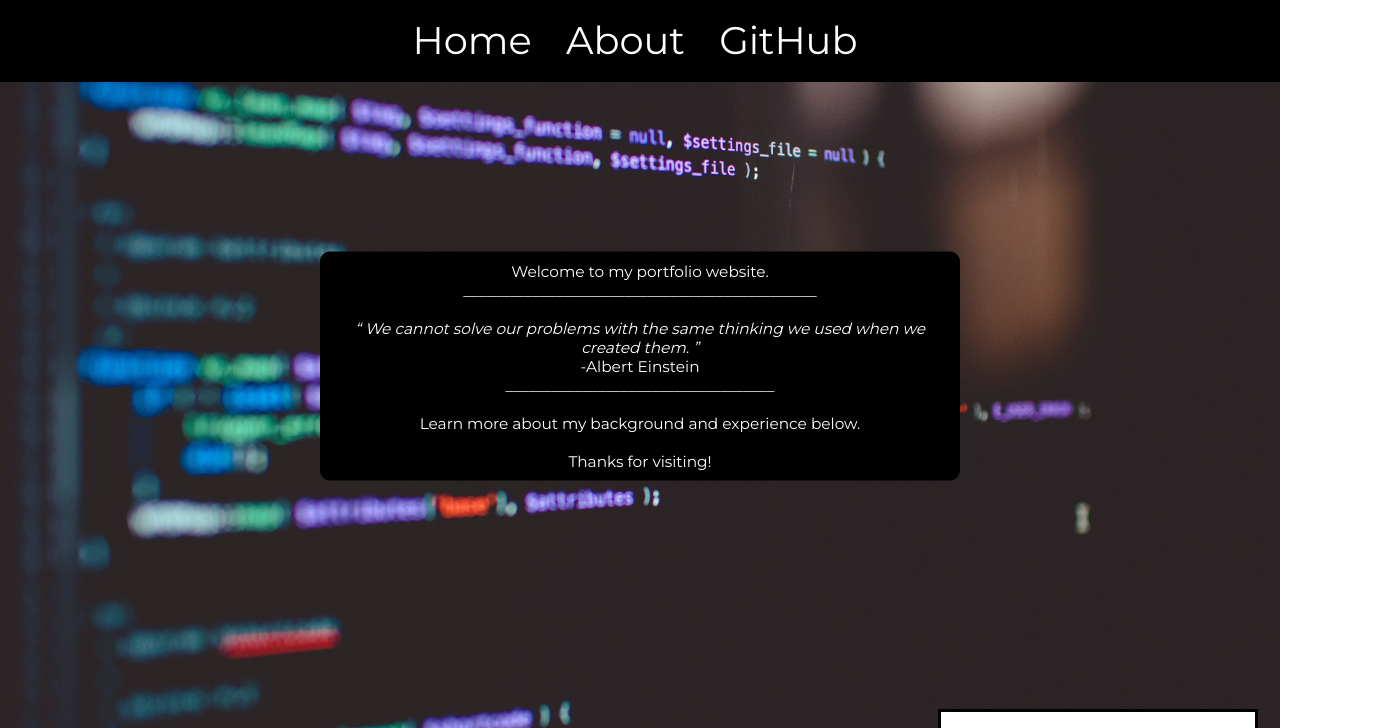
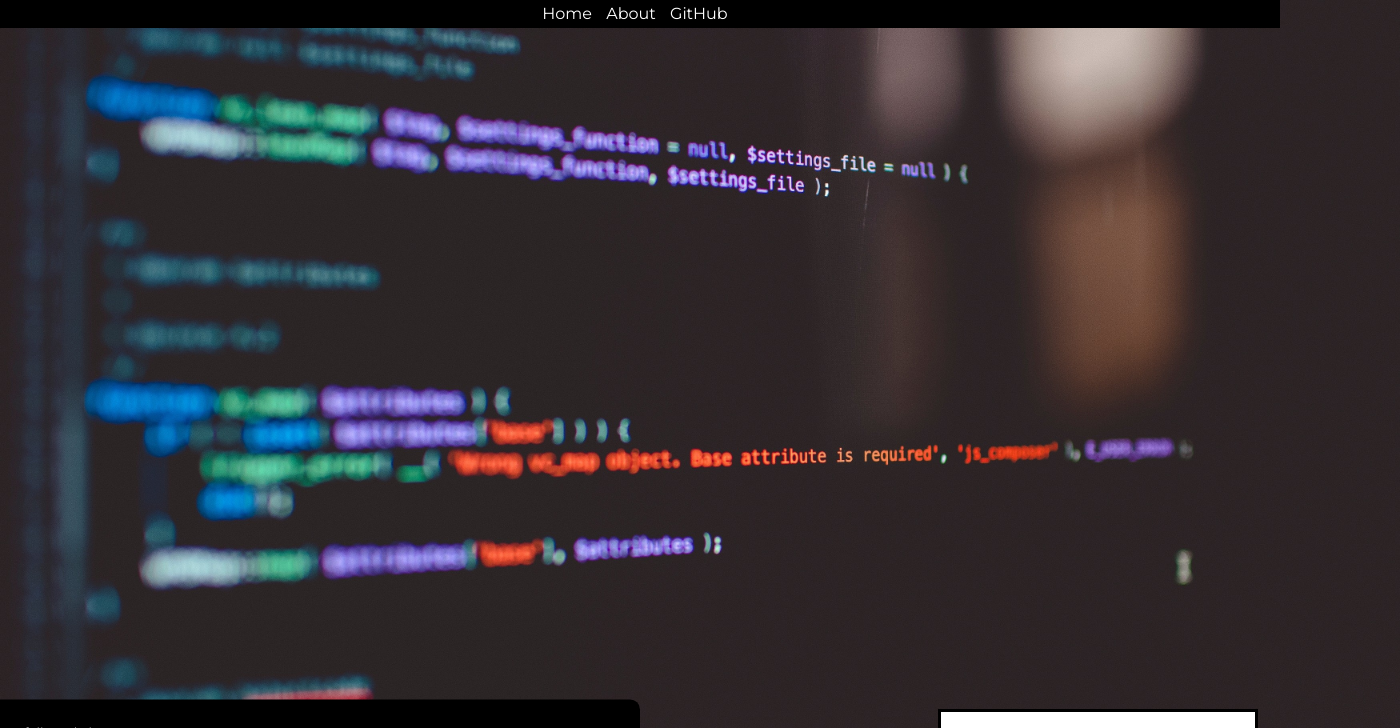
Before and after one commit to ramvilsil/beginner-portfolio, a plain HTML site: page docs/index.html in a window 1280 px wide. Shown: the top 728 px of the page, 1400 px wide, since content can reach past the window. Drawn offline with Linux system fonts and the light colour scheme.

Commit message:
Update portfolio.css

```diff
--- a/docs/css/portfolio.css
+++ b/docs/css/portfolio.css
@@ -6,7 +6,12 @@
     margin: 0;
     padding: 0;
     user-select: none;
+<<<<<<< Updated upstream
 
+=======
+    max-width: 100%;
+
+>>>>>>> Stashed changes
 }
 
 html {
@@ -43,7 +48,6 @@ q {
 
 /* General Image */
 img {
-    max-width: 100%;
     height: 340px;
     display: block;
     margin-left: auto;
@@ -70,6 +74,7 @@ a:hover {
     width: 100%;
     z-index: 1;
     text-align: center;
+    max-height: 12vw;
 }
 
 /* Navbar links */
@@ -77,7 +82,11 @@ a:hover {
 .navbar a {
     color: white;
     text-decoration: none;
+<<<<<<< Updated upstream
     font-size: 3vw;
+=======
+    font-size: 2vw;
+>>>>>>> Stashed changes
     padding: 10px;
     margin-top: 2px;
     margin-bottom: 2px;
@@ -100,7 +109,8 @@ a:hover {
 /* Home Section */
 
 #Home img {
-    height: auto;
+    height: 100vh;
+    min-width: 100%;
 }
 
 #Home {
@@ -110,15 +120,21 @@ a:hover {
 }
 
 #Home p {
+<<<<<<< Updated upstream
     font-size: 1.2vw;
+=======
+    font-size: larger;
+>>>>>>> Stashed changes
     position: absolute;
     top: 50%;
     left: 50%;
     transform: translate(-50%, -50%);
+    border-radius: 10px;
+    border: 10px;
+    padding: 2%;
     background-color: black;
-    border-radius: 10px;
-    padding: 10px;
-  }
+
+}
 
 /*Slideshow */
 .slideshow-container {
@@ -319,8 +335,10 @@ footer {
 /* On screens 576px and smaller images will be 100px tall and centered vertically in the column */
 @media screen and (max-width: 576px) {
     img {
+        /*
         height: 100px;
         margin-top: 150px;
+        */
     }
 }
 /* Screens 576px and smaller will display navbar links equally distributed */
```
